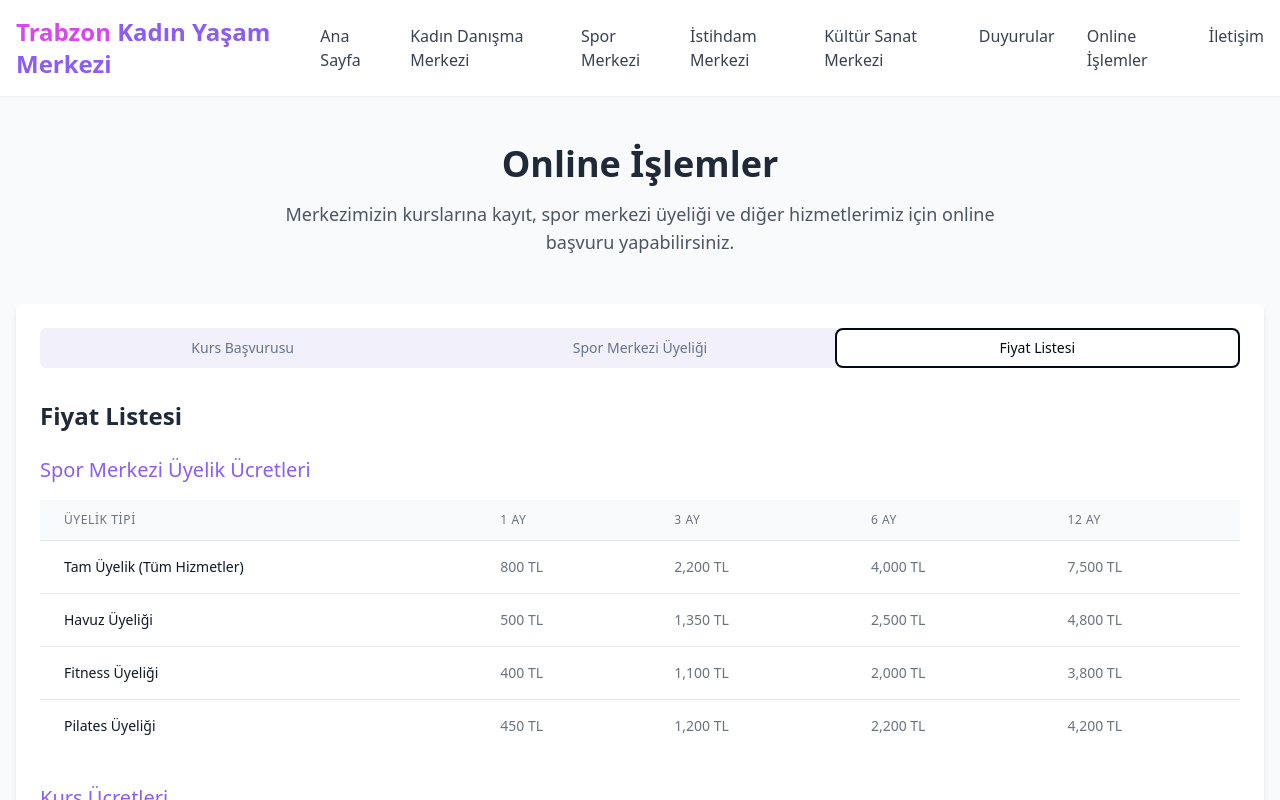
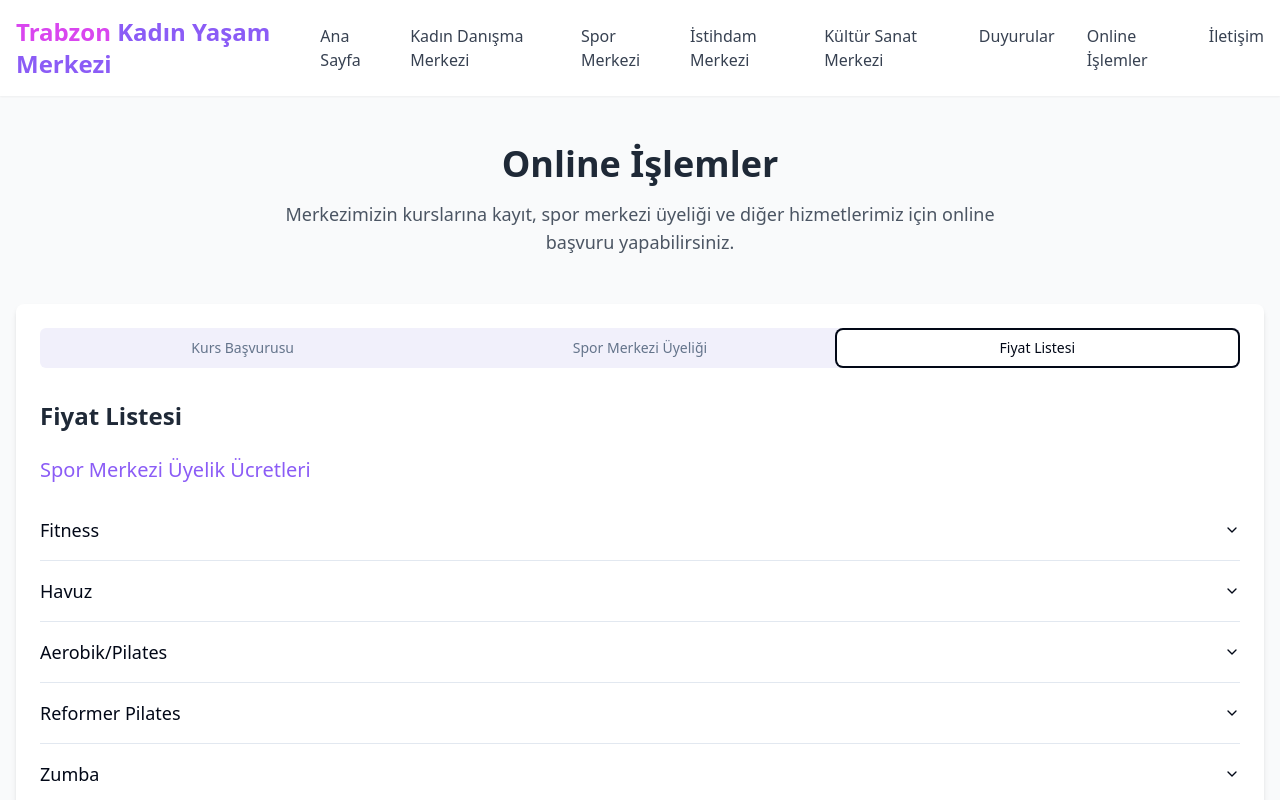
Before and after one commit to ibrahim6-1/trabzon-kadin-yasam-portali, a React (Vite) app: page /online-islemler in a window 1280 px wide. Both pictures are taken after a click on the tab "Fiyat Listesi". Shown: the top 800 px of the page. Built offline with nearby package versions, Linux system fonts and the light colour scheme.

Commit message:
Refactor: Implement price list as accordion
Refactor the price list section in the OnlineServices page to use an accordion component for better organization and display of different membership types.

```diff
--- a/src/pages/OnlineServices.tsx
+++ b/src/pages/OnlineServices.tsx
@@ -4,6 +4,12 @@ import { Tabs, TabsContent, TabsList, TabsTrigger } from "@/components/ui/tabs";
 import { ArrowRight, ExternalLink } from "lucide-react";
 import { Button } from "@/components/ui/button";
 import { AspectRatio } from "@/components/ui/aspect-ratio";
+import {
+  Accordion,
+  AccordionContent,
+  AccordionItem,
+  AccordionTrigger
+} from "@/components/ui/accordion";
 
 const OnlineServices = () => {
   const [activeTab, setActiveTab] = useState("course");
@@ -86,186 +92,237 @@ const OnlineServices = () => {
               </div>
             </TabsContent>
 
-            {/* Price List */}
+            {/* Price List with Accordion */}
             <TabsContent value="prices">
               <h2 className="text-2xl font-semibold text-gray-800 mb-6">Fiyat Listesi</h2>
 
               <div className="space-y-8">
-                {/* Sports Center Prices */}
+                {/* Sports Center Prices in Accordion */}
                 <div>
                   <h3 className="text-xl font-medium text-primary mb-4">Spor Merkezi Üyelik Ücretleri</h3>
+                  <Accordion type="single" collapsible className="w-full">
+                    <AccordionItem value="fitness">
+                      <AccordionTrigger className="text-lg font-medium">Fitness</AccordionTrigger>
+                      <AccordionContent>
                         <div className="overflow-x-auto">
                           <table className="min-w-full divide-y divide-gray-200">
                             <thead className="bg-gray-50">
                               <tr>
-                          <th scope="col" className="px-6 py-3 text-left text-xs font-medium text-gray-500 uppercase tracking-wider">
-                            Üyelik Tipi
-                          </th>
-                          <th scope="col" className="px-6 py-3 text-left text-xs font-medium text-gray-500 uppercase tracking-wider">
-                            1 Ay
-                          </th>
-                          <th scope="col" className="px-6 py-3 text-left text-xs font-medium text-gray-500 uppercase tracking-wider">
-                            3 Ay
-                          </th>
-                          <th scope="col" className="px-6 py-3 text-left text-xs font-medium text-gray-500 uppercase tracking-wider">
-                            6 Ay
-                          </th>
-                          <th scope="col" className="px-6 py-3 text-left text-xs font-medium text-gray-500 uppercase tracking-wider">
-                            12 Ay
-                          </th>
+                                <th scope="col" className="px-6 py-3 text-left text-xs font-medium text-gray-500 uppercase tracking-wider">1 Ay</th>
+                                <th scope="col" className="px-6 py-3 text-left text-xs font-medium text-gray-500 uppercase tracking-wider">3 Ay</th>
+                                <th scope="col" className="px-6 py-3 text-left text-xs font-medium text-gray-500 uppercase tracking-wider">6 Ay</th>
+                                <th scope="col" className="px-6 py-3 text-left text-xs font-medium text-gray-500 uppercase tracking-wider">12 Ay</th>
                               </tr>
                             </thead>
                             <tbody className="bg-white divide-y divide-gray-200">
                               <tr>
-                          <td className="px-6 py-4 whitespace-nowrap text-sm font-medium text-gray-900">
-                            Tam Üyelik (Tüm Hizmetler)
-                          </td>
-                          <td className="px-6 py-4 whitespace-nowrap text-sm text-gray-500">
-                            800 TL
-                          </td>
-                          <td className="px-6 py-4 whitespace-nowrap text-sm text-gray-500">
-                            2,200 TL
-                          </td>
-                          <td className="px-6 py-4 whitespace-nowrap text-sm text-gray-500">
-                            4,000 TL
-                          </td>
-                          <td className="px-6 py-4 whitespace-nowrap text-sm text-gray-500">
-                            7,500 TL
-                          </td>
-                        </tr>
-                        <tr>
-                          <td className="px-6 py-4 whitespace-nowrap text-sm font-medium text-gray-900">
-                            Havuz Üyeliği
-                          </td>
-                          <td className="px-6 py-4 whitespace-nowrap text-sm text-gray-500">
-                            500 TL
-                          </td>
-                          <td className="px-6 py-4 whitespace-nowrap text-sm text-gray-500">
-                            1,350 TL
-                          </td>
-                          <td className="px-6 py-4 whitespace-nowrap text-sm text-gray-500">
-                            2,500 TL
-                          </td>
-                          <td className="px-6 py-4 whitespace-nowrap text-sm text-gray-500">
-                            4,800 TL
-                          </td>
-                        </tr>
-                        <tr>
-                          <td className="px-6 py-4 whitespace-nowrap text-sm font-medium text-gray-900">
-                            Fitness Üyeliği
-                          </td>
-                          <td className="px-6 py-4 whitespace-nowrap text-sm text-gray-500">
-                            400 TL
-                          </td>
-                          <td className="px-6 py-4 whitespace-nowrap text-sm text-gray-500">
-                            1,100 TL
-                          </td>
-                          <td className="px-6 py-4 whitespace-nowrap text-sm text-gray-500">
-                            2,000 TL
-                          </td>
-                          <td className="px-6 py-4 whitespace-nowrap text-sm text-gray-500">
-                            3,800 TL
-                          </td>
-                        </tr>
-                        <tr>
-                          <td className="px-6 py-4 whitespace-nowrap text-sm font-medium text-gray-900">
-                            Pilates Üyeliği
-                          </td>
-                          <td className="px-6 py-4 whitespace-nowrap text-sm text-gray-500">
-                            450 TL
-                          </td>
-                          <td className="px-6 py-4 whitespace-nowrap text-sm text-gray-500">
-                            1,200 TL
-                          </td>
-                          <td className="px-6 py-4 whitespace-nowrap text-sm text-gray-500">
-                            2,200 TL
-                          </td>
-                          <td className="px-6 py-4 whitespace-nowrap text-sm text-gray-500">
-                            4,200 TL
-                          </td>
+                                <td className="px-6 py-4 whitespace-nowrap text-sm text-gray-500">400 TL</td>
+                                <td className="px-6 py-4 whitespace-nowrap text-sm text-gray-500">1,100 TL</td>
+                                <td className="px-6 py-4 whitespace-nowrap text-sm text-gray-500">2,000 TL</td>
+                                <td className="px-6 py-4 whitespace-nowrap text-sm text-gray-500">3,800 TL</td>
                               </tr>
                             </tbody>
                           </table>
                         </div>
-                </div>
+                      </AccordionContent>
+                    </AccordionItem>
 
-                {/* Course Prices */}
-                <div>
-                  <h3 className="text-xl font-medium text-primary mb-4">Kurs Ücretleri</h3>
+                    <AccordionItem value="havuz">
+                      <AccordionTrigger className="text-lg font-medium">Havuz</AccordionTrigger>
+                      <AccordionContent>
                         <div className="overflow-x-auto">
                           <table className="min-w-full divide-y divide-gray-200">
                             <thead className="bg-gray-50">
                               <tr>
-                          <th scope="col" className="px-6 py-3 text-left text-xs font-medium text-gray-500 uppercase tracking-wider">
-                            Kurs Adı
-                          </th>
-                          <th scope="col" className="px-6 py-3 text-left text-xs font-medium text-gray-500 uppercase tracking-wider">
-                            Süre
-                          </th>
-                          <th scope="col" className="px-6 py-3 text-left text-xs font-medium text-gray-500 uppercase tracking-wider">
-                            Ücret
-                          </th>
+                                <th scope="col" className="px-6 py-3 text-left text-xs font-medium text-gray-500 uppercase tracking-wider">1 Ay</th>
+                                <th scope="col" className="px-6 py-3 text-left text-xs font-medium text-gray-500 uppercase tracking-wider">3 Ay</th>
+                                <th scope="col" className="px-6 py-3 text-left text-xs font-medium text-gray-500 uppercase tracking-wider">6 Ay</th>
+                                <th scope="col" className="px-6 py-3 text-left text-xs font-medium text-gray-500 uppercase tracking-wider">12 Ay</th>
                               </tr>
                             </thead>
                             <tbody className="bg-white divide-y divide-gray-200">
                               <tr>
-                          <td className="px-6 py-4 whitespace-nowrap text-sm font-medium text-gray-900">
-                            Bilgisayar Kullanımı
-                          </td>
-                          <td className="px-6 py-4 whitespace-nowrap text-sm text-gray-500">
-                            2 Ay
-                          </td>
-                          <td className="px-6 py-4 whitespace-nowrap text-sm text-gray-500">
-                            1,200 TL
-                          </td>
-                        </tr>
-                        <tr>
-                          <td className="px-6 py-4 whitespace-nowrap text-sm font-medium text-gray-900">
-                            Web Tasarım
-                          </td>
-                          <td className="px-6 py-4 whitespace-nowrap text-sm text-gray-500">
-                            3 Ay
-                          </td>
-                          <td className="px-6 py-4 whitespace-nowrap text-sm text-gray-500">
-                            2,500 TL
-                          </td>
-                        </tr>
-                        <tr>
-                          <td className="px-6 py-4 whitespace-nowrap text-sm font-medium text-gray-900">
-                            Resim
-                          </td>
-                          <td className="px-6 py-4 whitespace-nowrap text-sm text-gray-500">
-                            3 Ay
-                          </td>
-                          <td className="px-6 py-4 whitespace-nowrap text-sm text-gray-500">
-                            1,500 TL
-                          </td>
-                        </tr>
-                        <tr>
-                          <td className="px-6 py-4 whitespace-nowrap text-sm font-medium text-gray-900">
-                            El Sanatları
-                          </td>
-                          <td className="px-6 py-4 whitespace-nowrap text-sm text-gray-500">
-                            2 Ay
-                          </td>
-                          <td className="px-6 py-4 whitespace-nowrap text-sm text-gray-500">
-                            1,000 TL
-                          </td>
-                        </tr>
-                        <tr>
-                          <td className="px-6 py-4 whitespace-nowrap text-sm font-medium text-gray-900">
-                            Dikiş ve Nakış
-                          </td>
-                          <td className="px-6 py-4 whitespace-nowrap text-sm text-gray-500">
-                            3 Ay
-                          </td>
-                          <td className="px-6 py-4 whitespace-nowrap text-sm text-gray-500">
-                            1,800 TL
-                          </td>
+                                <td className="px-6 py-4 whitespace-nowrap text-sm text-gray-500">500 TL</td>
+                                <td className="px-6 py-4 whitespace-nowrap text-sm text-gray-500">1,350 TL</td>
+                                <td className="px-6 py-4 whitespace-nowrap text-sm text-gray-500">2,500 TL</td>
+                                <td className="px-6 py-4 whitespace-nowrap text-sm text-gray-500">4,800 TL</td>
                               </tr>
                             </tbody>
                           </table>
                         </div>
+                      </AccordionContent>
+                    </AccordionItem>
+
+                    <AccordionItem value="pilates">
+                      <AccordionTrigger className="text-lg font-medium">Aerobik/Pilates</AccordionTrigger>
+                      <AccordionContent>
+                        <div className="overflow-x-auto">
+                          <table className="min-w-full divide-y divide-gray-200">
+                            <thead className="bg-gray-50">
+                              <tr>
+                                <th scope="col" className="px-6 py-3 text-left text-xs font-medium text-gray-500 uppercase tracking-wider">1 Ay</th>
+                                <th scope="col" className="px-6 py-3 text-left text-xs font-medium text-gray-500 uppercase tracking-wider">3 Ay</th>
+                                <th scope="col" className="px-6 py-3 text-left text-xs font-medium text-gray-500 uppercase tracking-wider">6 Ay</th>
+                                <th scope="col" className="px-6 py-3 text-left text-xs font-medium text-gray-500 uppercase tracking-wider">12 Ay</th>
+                              </tr>
+                            </thead>
+                            <tbody className="bg-white divide-y divide-gray-200">
+                              <tr>
+                                <td className="px-6 py-4 whitespace-nowrap text-sm text-gray-500">450 TL</td>
+                                <td className="px-6 py-4 whitespace-nowrap text-sm text-gray-500">1,200 TL</td>
+                                <td className="px-6 py-4 whitespace-nowrap text-sm text-gray-500">2,200 TL</td>
+                                <td className="px-6 py-4 whitespace-nowrap text-sm text-gray-500">4,200 TL</td>
+                              </tr>
+                            </tbody>
+                          </table>
+                        </div>
+                      </AccordionContent>
+                    </AccordionItem>
+
+                    <AccordionItem value="reformer-pilates">
+                      <AccordionTrigger className="text-lg font-medium">Reformer Pilates</AccordionTrigger>
+                      <AccordionContent>
+                        <div className="overflow-x-auto">
+                          <table className="min-w-full divide-y divide-gray-200">
+                            <thead className="bg-gray-50">
+                              <tr>
+                                <th scope="col" className="px-6 py-3 text-left text-xs font-medium text-gray-500 uppercase tracking-wider">1 Ay</th>
+                                <th scope="col" className="px-6 py-3 text-left text-xs font-medium text-gray-500 uppercase tracking-wider">3 Ay</th>
+                                <th scope="col" className="px-6 py-3 text-left text-xs font-medium text-gray-500 uppercase tracking-wider">6 Ay</th>
+                                <th scope="col" className="px-6 py-3 text-left text-xs font-medium text-gray-500 uppercase tracking-wider">12 Ay</th>
+                              </tr>
+                            </thead>
+                            <tbody className="bg-white divide-y divide-gray-200">
+                              <tr>
+                                <td className="px-6 py-4 whitespace-nowrap text-sm text-gray-500">600 TL</td>
+                                <td className="px-6 py-4 whitespace-nowrap text-sm text-gray-500">1,600 TL</td>
+                                <td className="px-6 py-4 whitespace-nowrap text-sm text-gray-500">3,000 TL</td>
+                                <td className="px-6 py-4 whitespace-nowrap text-sm text-gray-500">5,500 TL</td>
+                              </tr>
+                            </tbody>
+                          </table>
+                        </div>
+                      </AccordionContent>
+                    </AccordionItem>
+
+                    <AccordionItem value="zumba">
+                      <AccordionTrigger className="text-lg font-medium">Zumba</AccordionTrigger>
+                      <AccordionContent>
+                        <div className="overflow-x-auto">
+                          <table className="min-w-full divide-y divide-gray-200">
+                            <thead className="bg-gray-50">
+                              <tr>
+                                <th scope="col" className="px-6 py-3 text-left text-xs font-medium text-gray-500 uppercase tracking-wider">1 Ay</th>
+                                <th scope="col" className="px-6 py-3 text-left text-xs font-medium text-gray-500 uppercase tracking-wider">3 Ay</th>
+                                <th scope="col" className="px-6 py-3 text-left text-xs font-medium text-gray-500 uppercase tracking-wider">6 Ay</th>
+                                <th scope="col" className="px-6 py-3 text-left text-xs font-medium text-gray-500 uppercase tracking-wider">12 Ay</th>
+                              </tr>
+                            </thead>
+                            <tbody className="bg-white divide-y divide-gray-200">
+                              <tr>
+                                <td className="px-6 py-4 whitespace-nowrap text-sm text-gray-500">450 TL</td>
+                                <td className="px-6 py-4 whitespace-nowrap text-sm text-gray-500">1,200 TL</td>
+                                <td className="px-6 py-4 whitespace-nowrap text-sm text-gray-500">2,300 TL</td>
+                                <td className="px-6 py-4 whitespace-nowrap text-sm text-gray-500">4,400 TL</td>
+                              </tr>
+                            </tbody>
+                          </table>
+                        </div>
+                      </AccordionContent>
+                    </AccordionItem>
+
+                    <AccordionItem value="combo">
+                      <AccordionTrigger className="text-lg font-medium">Yüzme Havuzu + Fitness Üyeliği</AccordionTrigger>
+                      <AccordionContent>
+                        <div className="overflow-x-auto">
+                          <table className="min-w-full divide-y divide-gray-200">
+                            <thead className="bg-gray-50">
+                              <tr>
+                                <th scope="col" className="px-6 py-3 text-left text-xs font-medium text-gray-500 uppercase tracking-wider">1 Ay</th>
+                                <th scope="col" className="px-6 py-3 text-left text-xs font-medium text-gray-500 uppercase tracking-wider">3 Ay</th>
+                                <th scope="col" className="px-6 py-3 text-left text-xs font-medium text-gray-500 uppercase tracking-wider">6 Ay</th>
+                                <th scope="col" className="px-6 py-3 text-left text-xs font-medium text-gray-500 uppercase tracking-wider">12 Ay</th>
+                              </tr>
+                            </thead>
+                            <tbody className="bg-white divide-y divide-gray-200">
+                              <tr>
+                                <td className="px-6 py-4 whitespace-nowrap text-sm text-gray-500">800 TL</td>
+                                <td className="px-6 py-4 whitespace-nowrap text-sm text-gray-500">2,200 TL</td>
+                                <td className="px-6 py-4 whitespace-nowrap text-sm text-gray-500">4,000 TL</td>
+                                <td className="px-6 py-4 whitespace-nowrap text-sm text-gray-500">7,500 TL</td>
+                              </tr>
+                            </tbody>
+                          </table>
+                        </div>
+                      </AccordionContent>
+                    </AccordionItem>
+                  </Accordion>
+                </div>
+
+                {/* Course Prices in Accordion */}
+                <div>
+                  <h3 className="text-xl font-medium text-primary mb-4">Kurs Ücretleri</h3>
+                  <Accordion type="single" collapsible className="w-full">
+                    <AccordionItem value="computer">
+                      <AccordionTrigger className="text-lg font-medium">Bilgisayar Kullanımı</AccordionTrigger>
+                      <AccordionContent>
+                        <div className="grid grid-cols-2">
+                          <div className="text-sm font-medium">Süre:</div>
+                          <div className="text-sm">2 Ay</div>
+                          <div className="text-sm font-medium">Ücret:</div>
+                          <div className="text-sm">1,200 TL</div>
+                        </div>
+                      </AccordionContent>
+                    </AccordionItem>
+
+                    <AccordionItem value="web">
+                      <AccordionTrigger className="text-lg font-medium">Web Tasarım</AccordionTrigger>
+                      <AccordionContent>
+                        <div className="grid grid-cols-2">
+                          <div className="text-sm font-medium">Süre:</div>
+                          <div className="text-sm">3 Ay</div>
+                          <div className="text-sm font-medium">Ücret:</div>
+                          <div className="text-sm">2,500 TL</div>
+                        </div>
+                      </AccordionContent>
+                    </AccordionItem>
+
+                    <AccordionItem value="painting">
+                      <AccordionTrigger className="text-lg font-medium">Resim</AccordionTrigger>
+                      <AccordionContent>
+                        <div className="grid grid-cols-2">
+                          <div className="text-sm font-medium">Süre:</div>
+                          <div className="text-sm">3 Ay</div>
+                          <div className="text-sm font-medium">Ücret:</div>
+                          <div className="text-sm">1,500 TL</div>
+                        </div>
+                      </AccordionContent>
+                    </AccordionItem>
+
+                    <AccordionItem value="crafts">
+                      <AccordionTrigger className="text-lg font-medium">El Sanatları</AccordionTrigger>
+                      <AccordionContent>
+                        <div className="grid grid-cols-2">
+                          <div className="text-sm font-medium">Süre:</div>
+                          <div className="text-sm">2 Ay</div>
+                          <div className="text-sm font-medium">Ücret:</div>
+                          <div className="text-sm">1,000 TL</div>
+                        </div>
+                      </AccordionContent>
+                    </AccordionItem>
+
+                    <AccordionItem value="sewing">
+                      <AccordionTrigger className="text-lg font-medium">Dikiş ve Nakış</AccordionTrigger>
+                      <AccordionContent>
+                        <div className="grid grid-cols-2">
+                          <div className="text-sm font-medium">Süre:</div>
+                          <div className="text-sm">3 Ay</div>
+                          <div className="text-sm font-medium">Ücret:</div>
+                          <div className="text-sm">1,800 TL</div>
+                        </div>
+                      </AccordionContent>
+                    </AccordionItem>
+                  </Accordion>
                 </div>
 
                 <div className="bg-gray-50 p-4 rounded-lg">
```
Lines whose indentation alone changed are shown as unchanged.
